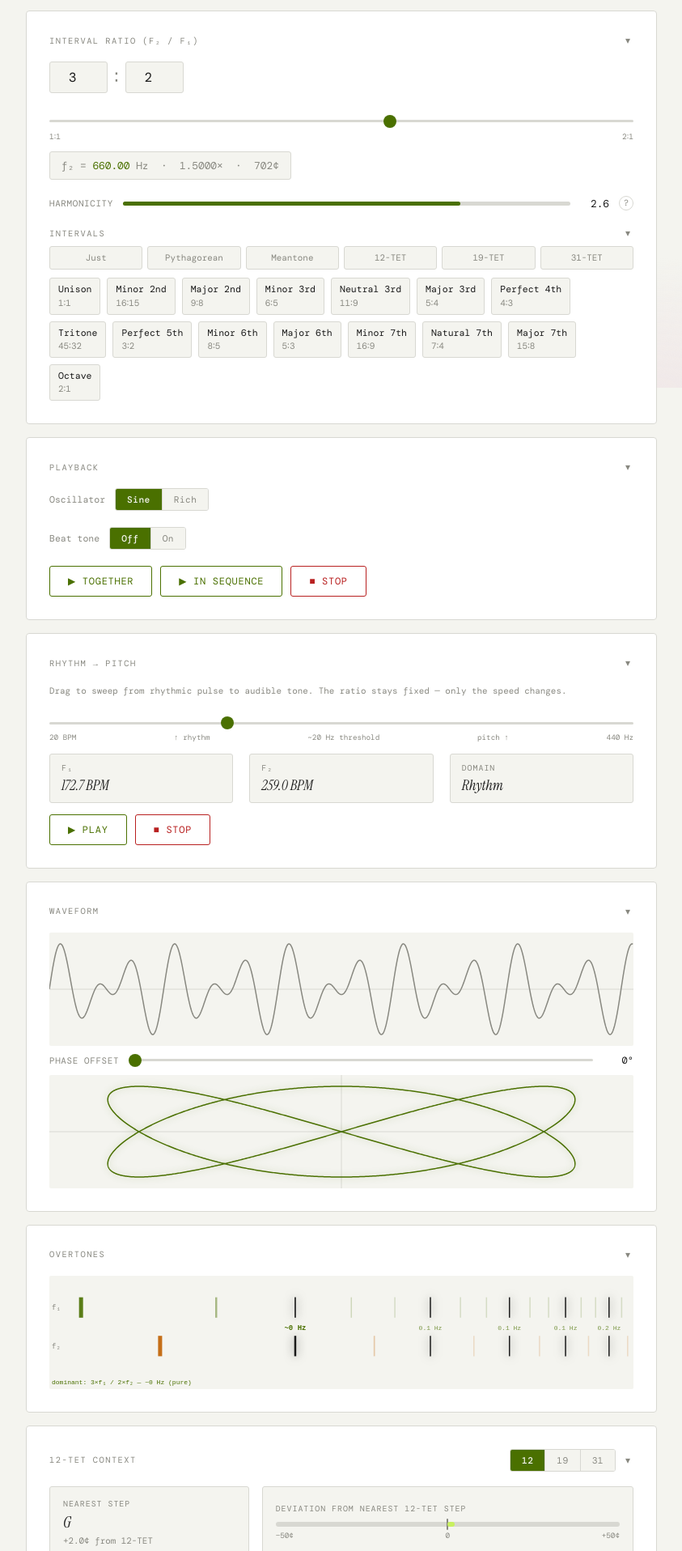
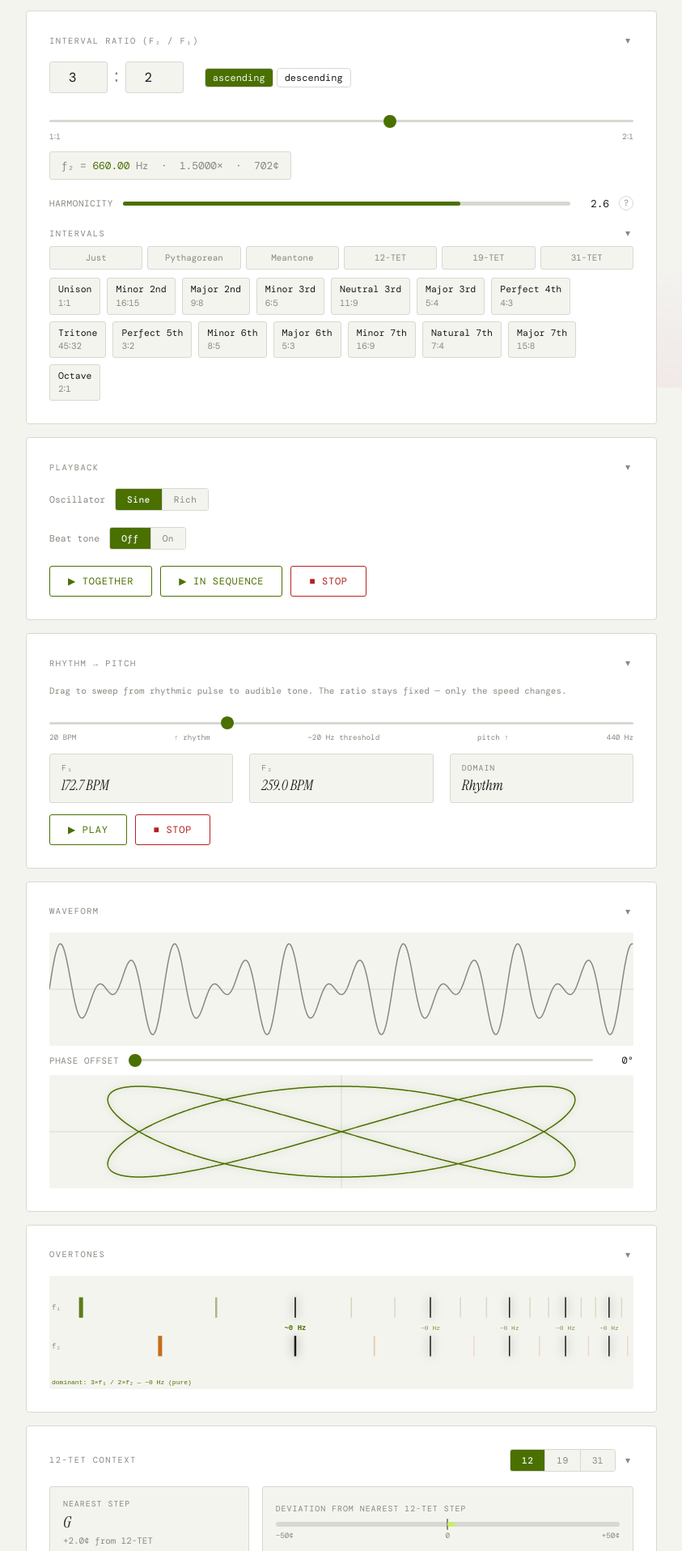
Before and after one commit to etzn/etzn.github.io, a plain HTML site: page ratio-explorer.html in a window 1280 px wide. Shown: the part 321-2237 px from the top of the page at 81% size, without its empty margins (218-1061 px from the left). Drawn offline with nearby package versions, Linux system fonts and the light colour scheme; a web font is replaced by a local one.

Commit message:
Ratio explorer: Descending and ascending

```diff
--- a/ratio-explorer.html
+++ b/ratio-explorer.html
@@ -777,7 +777,7 @@
   <!-- Base frequency -->
   <div class="panel">
     <div class="panel-header" onclick="togglePanel('base')">
-      <div class="panel-label">Base note (f₁)</div>
+      <div class="panel-label" id="baseNoteLabel">Base note (f₁)</div>
       <button class="chevron-btn" id="chev-base">▾</button>
     </div>
     <div class="panel-body" id="body-base">
@@ -804,19 +804,23 @@
         <span class="ratio-sep">∶</span>
         <input type="number" id="ratioD" value="2" min="1" max="64" step="1">
       </div>
+      <div style="display:flex;gap:4px;margin-left:14px;align-items:center;">
+        <button id="dirAscBtn" onclick="setDirection(false)" style="font-family:inherit;font-size:0.75rem;padding:3px 9px;border-radius:4px;border:1px solid var(--border);background:var(--accent);color:var(--bg);cursor:pointer;">ascending</button>
+        <button id="dirDescBtn" onclick="setDirection(true)" style="font-family:inherit;font-size:0.75rem;padding:3px 9px;border-radius:4px;border:1px solid var(--border);background:var(--bg2);color:var(--fg);cursor:pointer;">descending</button>
+      </div>
     </div>
 
     <div class="slider-section" style="margin-top:14px;">
       <input type="range" id="ratioSlider" min="0" max="1200" step="1" value="702">
       <div class="slider-ticks">
-        <span>1∶1</span>
-        <span>2∶1</span>
+        <span id="tickLeft">1∶1</span>
+        <span id="tickRight">2∶1</span>
       </div>
     </div>
 
     <div class="ratio-row" style="margin-top:12px;">
       <div class="ratio-result">
-        f₂ = <span class="freq-val" id="f2display">660.00</span> Hz
+        <span id="derivedLabel">f₂</span> = <span class="freq-val" id="f2display">660.00</span> Hz
         &nbsp;·&nbsp; <span id="ratioDecimal">1.5000</span>×
         &nbsp;·&nbsp; <span id="centsInline">702</span>¢
       </div>
@@ -1020,6 +1024,7 @@
 <script>
 // ── Audio context ─────────────────────────────────────────────
 let ctx = null;
+let baseIsF2 = false;
 let activeNodes = [];
 let animFrameId = null;
 let analyser = null;
@@ -1278,8 +1283,7 @@ function playBoth() {
   playingBoth = true;
   document.getElementById('btnBoth').classList.add('active');
   ensureCtx();
-  const f1 = parseFloat(document.getElementById('baseFreq').value) || 440;
-  const f2 = f1 * currentRatio();
+  const { f1, f2 } = getF1F2();
 
   if (beatsEnabled) {
     // Beat reveal: fundamentals start silent and fade in after the reveal window (0.6s).
@@ -1308,8 +1312,7 @@ function playSequential() {
   stopAll();
   document.getElementById('btnSeq').classList.add('active');
   ensureCtx();
-  const f1 = parseFloat(document.getElementById('baseFreq').value) || 220;
-  const f2 = f1 * currentRatio();
+  const { f1, f2 } = getF1F2();
   const dur = 0.9;
 
   function playNote(freq, when) {
@@ -1344,8 +1347,9 @@ function playSequential() {
   }
 
   seqFreq = f1; // any non-null value keeps waveform in live-buffer mode
-  playNote(f1, ctx.currentTime);
-  playNote(f2, ctx.currentTime + dur + 0.08);
+  const [first, second] = baseIsF2 ? [f2, f1] : [f1, f2];
+  playNote(first, ctx.currentTime);
+  playNote(second, ctx.currentTime + dur + 0.08);
   startWaveLoop();
   setTimeout(() => {
     seqFreq = null;
@@ -1515,12 +1519,9 @@ function drawOvertones() {
   c.fillStyle = getColor('--bg');
   c.fillRect(0, 0, W, H);
 
-  const f1 = parseFloat(document.getElementById('baseFreq').value) || 440;
   // Use the raw decimal ratio for beat computation, not the integer approximation.
   // approxFraction would zero out all beats by construction.
-  const cents = parseFloat(document.getElementById('ratioSlider').value) || 0;
-  const ratio = Math.pow(2, cents / 1200);
-  const f2 = f1 * ratio;
+  const { f1, f2 } = getF1F2();
   const PARTIALS = 16;
   const THRESH = 6; // cents for coincidence
 
@@ -1573,8 +1574,11 @@ function drawOvertones() {
     });
   }
 
-  drawPartials(f1parts, f2parts, row1Y, getColor('--accent'));
-  drawPartials(f2parts, f1parts, row2Y, getColor('--accent3'));
+  const [topParts, botParts] = baseIsF2 ? [f2parts, f1parts] : [f1parts, f2parts];
+  const [topColor, botColor] = baseIsF2 ? [getColor('--accent3'), getColor('--accent')] : [getColor('--accent'), getColor('--accent3')];
+  const [topLabel, botLabel] = baseIsF2 ? ['f₂', 'f₁'] : ['f₁', 'f₂'];
+  drawPartials(topParts, botParts, row1Y, topColor);
+  drawPartials(botParts, topParts, row2Y, botColor);
   c.globalAlpha = 1;
 
   // ── Beat frequency labels between the rows ────────────────────
@@ -1617,8 +1621,8 @@ function drawOvertones() {
   // ── Row labels ────────────────────────────────────────────────
   c.font = `9px 'DM Mono', monospace`;
   c.fillStyle = getColor('--muted');
-  c.fillText('f₁', 3, row1Y + 3);
-  c.fillText('f₂', 3, row2Y + 3);
+  c.fillText(topLabel, 3, row1Y + 3);
+  c.fillText(botLabel, 3, row2Y + 3);
 
   // ── Dominant beat summary ─────────────────────────────────────
   c.font = `8px 'DM Mono', monospace`;
@@ -1747,12 +1751,37 @@ function playComparison(which) {
   }, totalDur * 1000 + 200);
 }
 
+function getF1F2() {
+  const base = parseFloat(document.getElementById('baseFreq').value) || 220;
+  const ratio = currentRatio();
+  if (baseIsF2) {
+    return { f1: base / ratio, f2: base };
+  }
+  return { f1: base, f2: base * ratio };
+}
+
+function setDirection(descending) {
+  baseIsF2 = descending;
+  const asc = document.getElementById('dirAscBtn');
+  const desc = document.getElementById('dirDescBtn');
+  asc.style.background  = baseIsF2 ? 'var(--bg2)' : 'var(--accent)';
+  asc.style.color        = baseIsF2 ? 'var(--fg)'  : 'var(--bg)';
+  desc.style.background = baseIsF2 ? 'var(--accent)' : 'var(--bg2)';
+  desc.style.color       = baseIsF2 ? 'var(--bg)'    : 'var(--fg)';
+  document.getElementById('baseNoteLabel').textContent = baseIsF2 ? 'Base note (f₂)' : 'Base note (f₁)';
+  document.getElementById('ratioSlider').style.transform = baseIsF2 ? 'scaleX(-1)' : '';
+  document.getElementById('tickLeft').textContent = baseIsF2 ? '2∶1' : '1∶1';
+  document.getElementById('tickRight').textContent = baseIsF2 ? '1∶1' : '2∶1';
+  document.getElementById('derivedLabel').textContent = baseIsF2 ? 'f₁' : 'f₂';
+  updateDisplay(currentRatio());
+}
+
 function updateDisplay(ratio) {
-  const f1 = parseFloat(document.getElementById('baseFreq').value) || 220;
-  const f2 = f1 * ratio;
-  document.getElementById('f2display').textContent = f2.toFixed(2);
+  const { f1, f2 } = getF1F2();
+  const base = parseFloat(document.getElementById('baseFreq').value) || 220;
+  document.getElementById('f2display').textContent = (baseIsF2 ? f1 : f2).toFixed(2);
   document.getElementById('ratioDecimal').textContent = ratio.toFixed(4);
-  document.getElementById('baseNote').textContent = freqToNoteName(f1);
+  document.getElementById('baseNote').textContent = freqToNoteName(base);
 
   const cents = ratioToCents(ratio);
   document.getElementById('centsInline').textContent = Math.round(cents);
```
